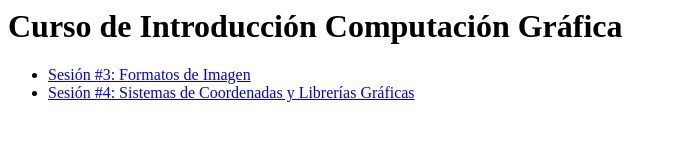
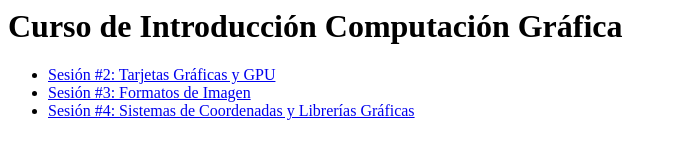
Before and after one commit to LuceroRueda/ICG-MUL-A-2024-2, a plain HTML site: page index.html in a window 1280 px wide. Shown: the whole page, without its empty margins (0-676 px from the left). Drawn offline with Linux system fonts and the light colour scheme.

Commit message:
Update index.html

```diff
--- a/index.html
+++ b/index.html
@@ -1,6 +1,7 @@
 <body>
   <h1>Curso de Introducción Computación Gráfica</h1>
   <ul>
+    <li><a href="https://github.com/LuceroRueda/gpu_grafica">Sesión #2: Tarjetas Gráficas y GPU</a></li>
     <li><a href="https://github.com/LuceroRueda/AC-18AGO">Sesión #3: Formatos de Imagen</a></li>
     <li><a href="AC-15AGO">Sesión #4: Sistemas de Coordenadas y Librerías Gráficas</a></li>
   </ul>
```
